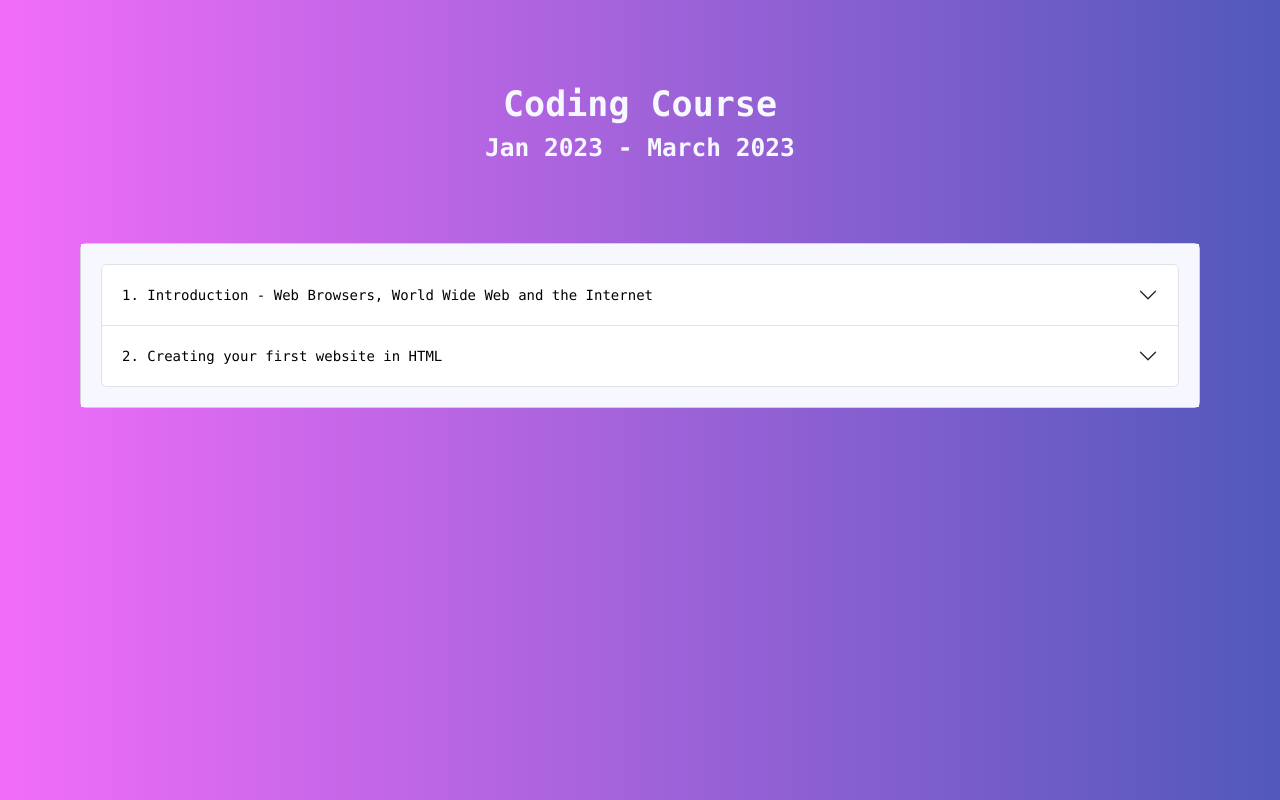
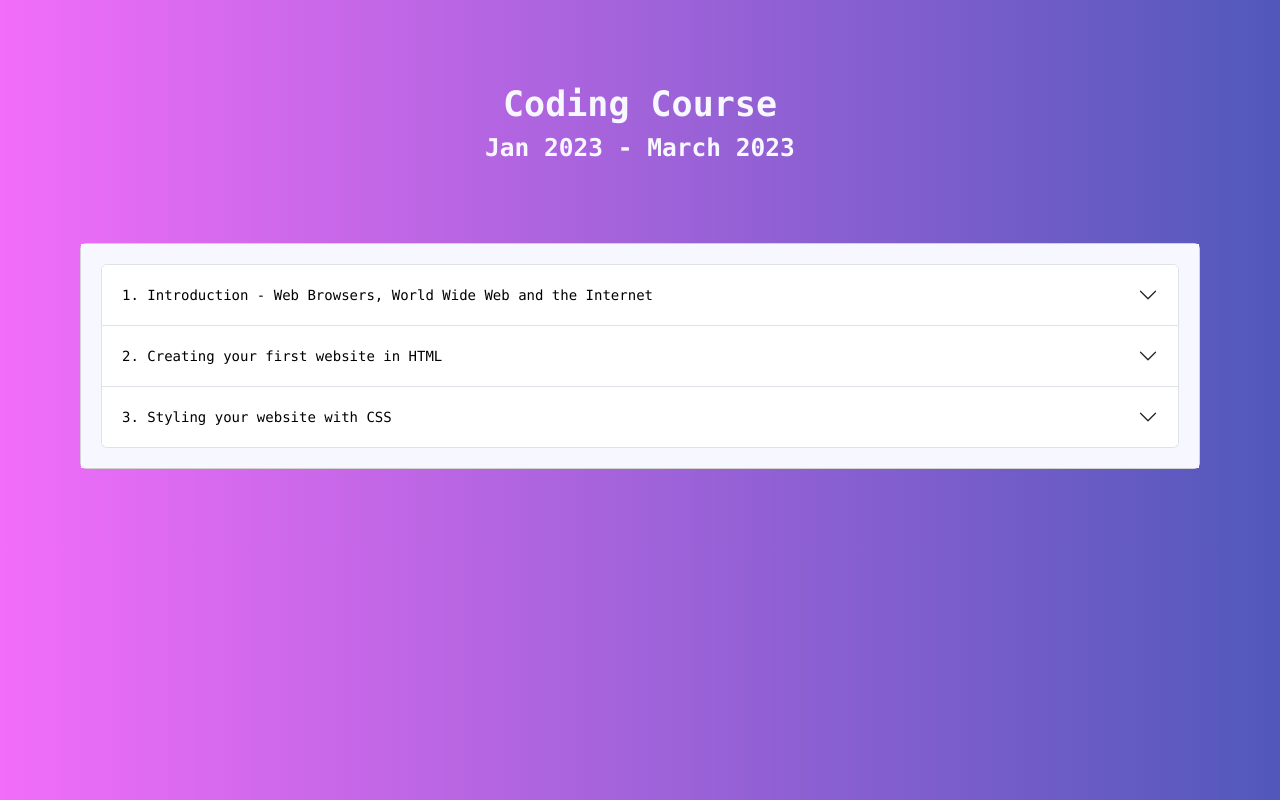
Before and after one commit to AncaWebDev/course-links-3, a plain HTML site: page index.html in a window 1280 px wide. Drawn offline with nearby package versions, Linux system fonts and the light colour scheme.

Commit message:
update day 3

```diff
--- a/index.html
+++ b/index.html
@@ -193,7 +193,7 @@
 			      </div>
 			    </div>
 			  </div>
-			  <!-- <div class="accordion-item">
+			  <div class="accordion-item">
 			    <h2 class="accordion-header" id="headingThree">
 			      <button class="accordion-button collapsed" type="button" data-bs-toggle="collapse" data-bs-target="#collapseThree" aria-expanded="false" aria-controls="collapseThree">
 			       <code class="week-title">3. Styling your website with CSS </code>
@@ -269,7 +269,7 @@
 			      </div>
 			    </div>
 			  </div>
-			  <div class="accordion-item">
+			 <!--  <div class="accordion-item">
 			    <h2 class="accordion-header" id="headingThree">
 			      <button class="accordion-button collapsed" type="button" data-bs-toggle="collapse" data-bs-target="#collapseFour" aria-expanded="false" aria-controls="collapseFour">
 			        <code class="week-title">4. Creating a Landing Page with Flexbox and Bootstrap </code>
```
